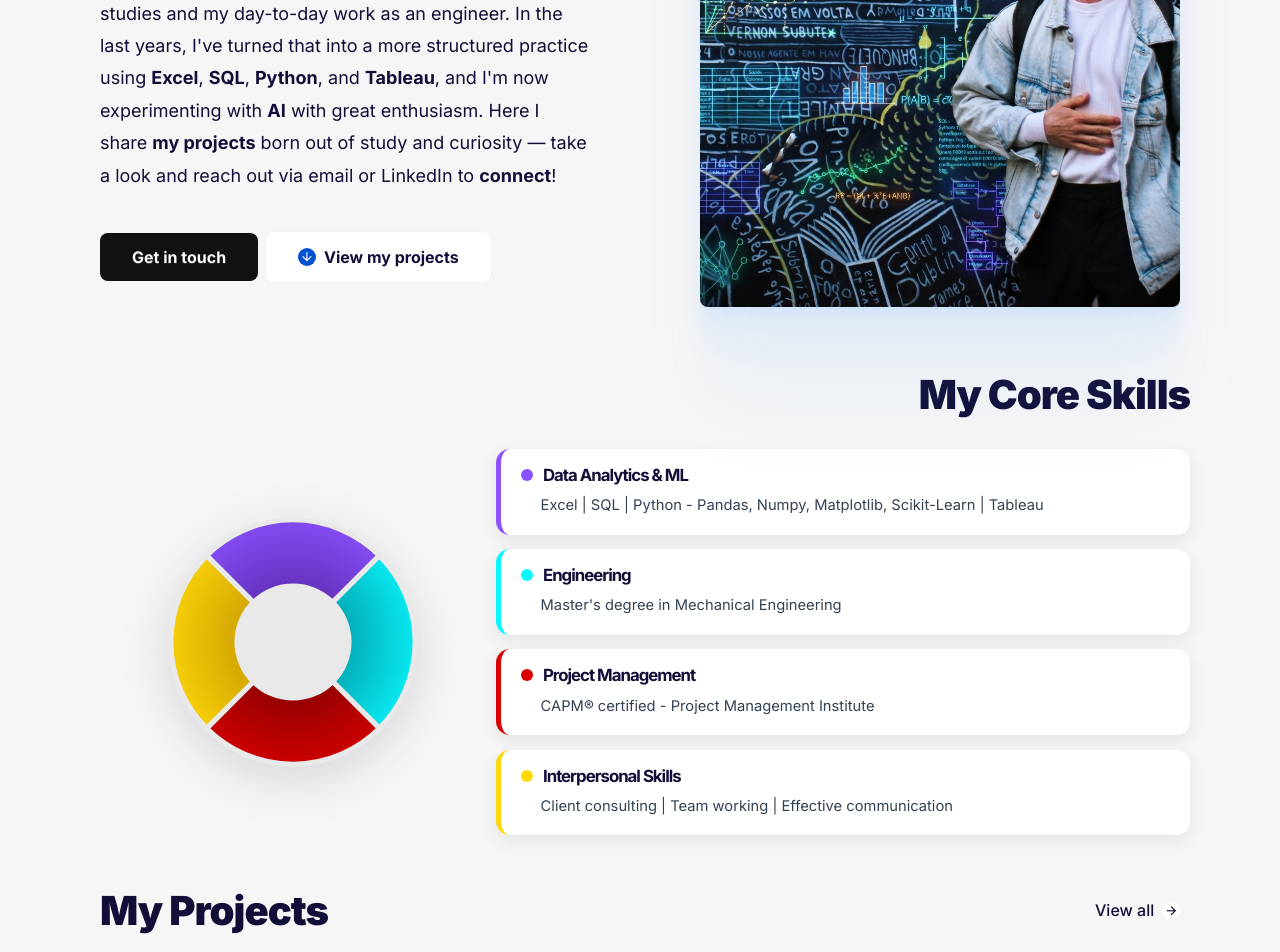
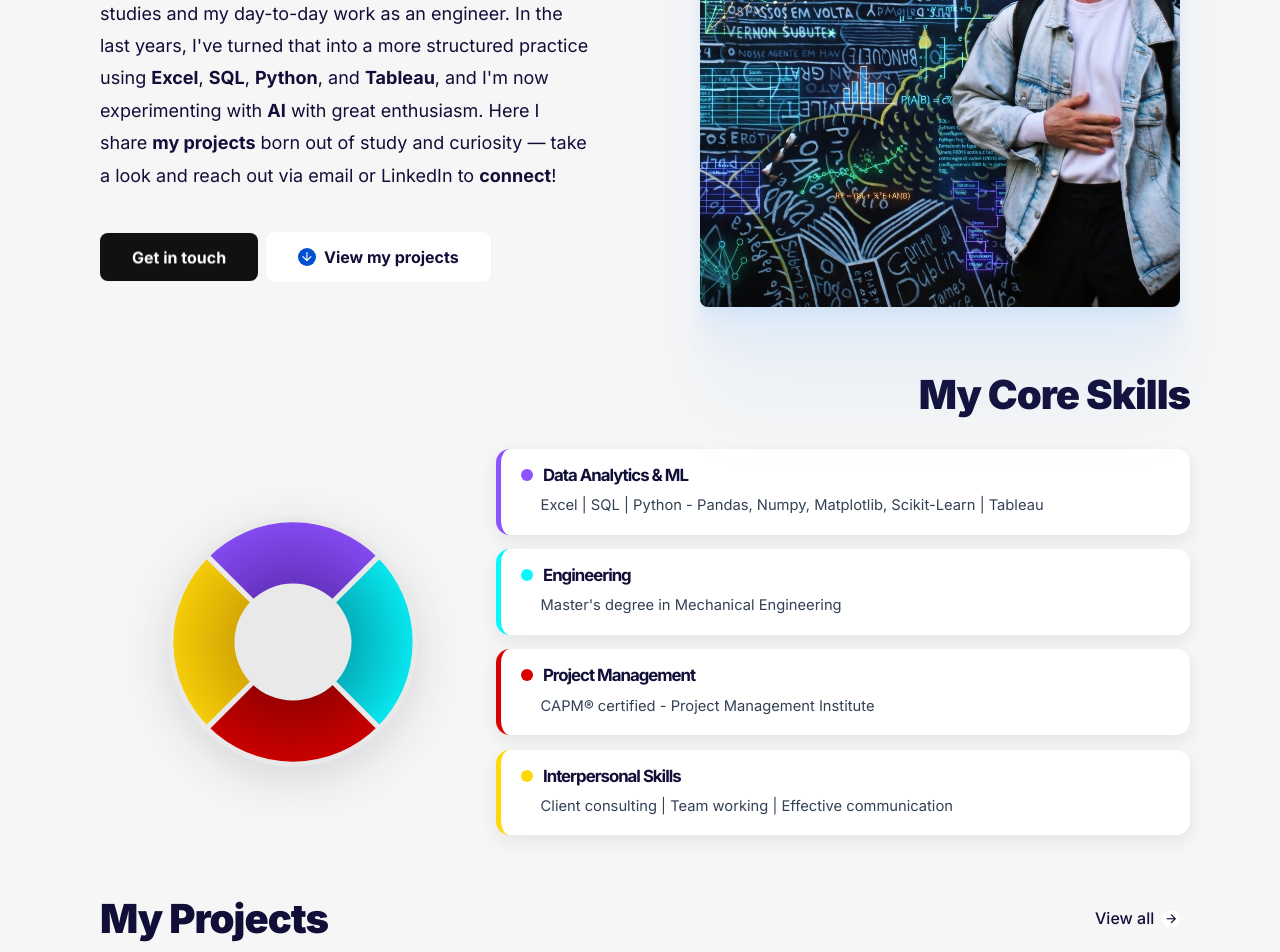
Before and after one commit to gcasarin/gcasarin.github.io, a Jekyll site: the page built from index.html, in a window 1280 px wide. Shown: the part 416-1368 px from the top of the page. Built offline with Jekyll 4.4.1, drawn with Linux system fonts in a browser that asks for light colours.

Commit message:
Adjust footer margins and section padding

```diff
--- a/assets/css/main.css
+++ b/assets/css/main.css
@@ -1636,7 +1636,7 @@
 
     .footer {
         position: relative;
-        margin-top: 80px;
+        margin-top: 60px;
         padding: 96px 0 60px;
         overflow: hidden;
         background: #131A22;
@@ -4317,12 +4317,12 @@ pre code {
 section,
 .section {
     padding-top: 32px;
-    padding-bottom: 24px;
+    padding-bottom: 32px;
 }
 
 /* Riduce lo spazio extra prima del footer */
 .footer {
-    margin-top: 24px;
+    margin-top: 32px;
 }
 
 :root {
```
